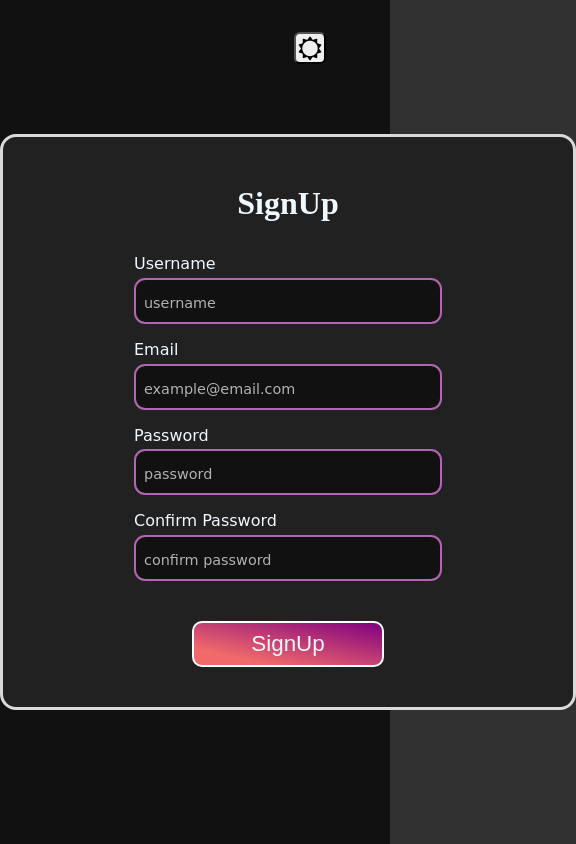
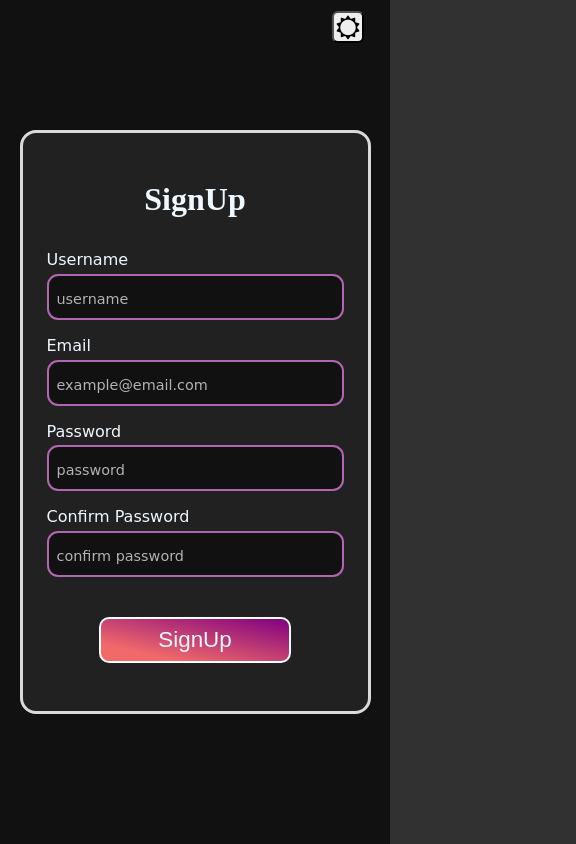
Before and after one commit to AdityaNath0777/Mini-Projects-Web-Dev, a plain HTML site: page signUP/index.html in a window 390 px wide. Shown: the whole page, 576 px wide, since content can reach past the window. Drawn offline with nearby package versions, Linux system fonts and the light colour scheme; files that its build step writes are made by us from their sources.

Commit message:
SignUp Page responsiveness added

```diff
--- a/signUP/index.html
+++ b/signUP/index.html
@@ -14,8 +14,8 @@
 
 <body>
     <div id="root-container"  class="dark-theme">
-        <div class="theme-switch" style="float: inline-end; padding-right: 2rem;">
-            <button type="button" style="width: 2rem; height: 2rem; border-radius: 6px;">
+        <div class="theme-switch" >
+            <button type="button" >
                 <i class="fa fa-sun-o" style="font-size: 1.5rem;"></i>
             </button>
         </div>
--- a/signUP/style.css
+++ b/signUP/style.css
@@ -4,7 +4,6 @@
   padding: 0;
   box-sizing: border-box;
 }
-
 
 #root-container {
   width: 100vw;
@@ -17,7 +16,7 @@
 
 body {
   background-color: #313131;
-    color: aliceblue
+  color: aliceblue;
 }
 
 .container {
@@ -35,7 +34,7 @@ body {
   margin-bottom: 2rem;
 }
 
-.form-container>form {
+.form-container > form {
   display: flex;
   flex-direction: column;
   align-items: center;
@@ -66,25 +65,25 @@ body {
   width: 12rem;
   font-size: 1.4rem;
   border: 2px solid #fff;
-    background: linear-gradient(to top right, rgb(240, 106, 106) 20%, purple);;
+  background: linear-gradient(to top right, rgb(240, 106, 106) 20%, purple);
   color: aliceblue;
   border-radius: 10px;
   padding: 0.5rem 0.25rem;
   cursor: pointer;
 }
 
-.input-container{
+.input-container {
   display: flex;
   flex-direction: column;
   justify-content: flex-start;
   gap: 0.3rem;
 }
 
-.form-container #submit-btn:hover{
+.form-container #submit-btn:hover {
   background-color: #717171;
 }
 
-.form-container #submit-btn:active{
+.form-container #submit-btn:active {
   background-color: #515151;
   transform: translateY(0.1rem);
 }
@@ -94,8 +93,36 @@ body {
   top: 2rem;
   right: 2rem;
   cursor: pointer;
+  float: inline-end;
+  margin-right: 2rem;
 }
 
 .theme-switch button {
   cursor: pointer;
+  width: 2rem;
+  height: 2rem;
+  border-radius: 6px;
 }
+
+@media (max-width: 990px) {
+  .theme-switch {
+    right: 10px;
+    margin-right: 1rem;
+  }
+
+  .container {
+    width: 70%;
+    height: auto;
+    margin: 0;
+  }
+}
+
+@media (max-width: 500px) {
+  .container {
+    width: 90%;
+  }
+
+  .theme-switch {
+    top: 0.7rem;
+  }
+}
```
Lines whose indentation alone changed are shown as unchanged.
